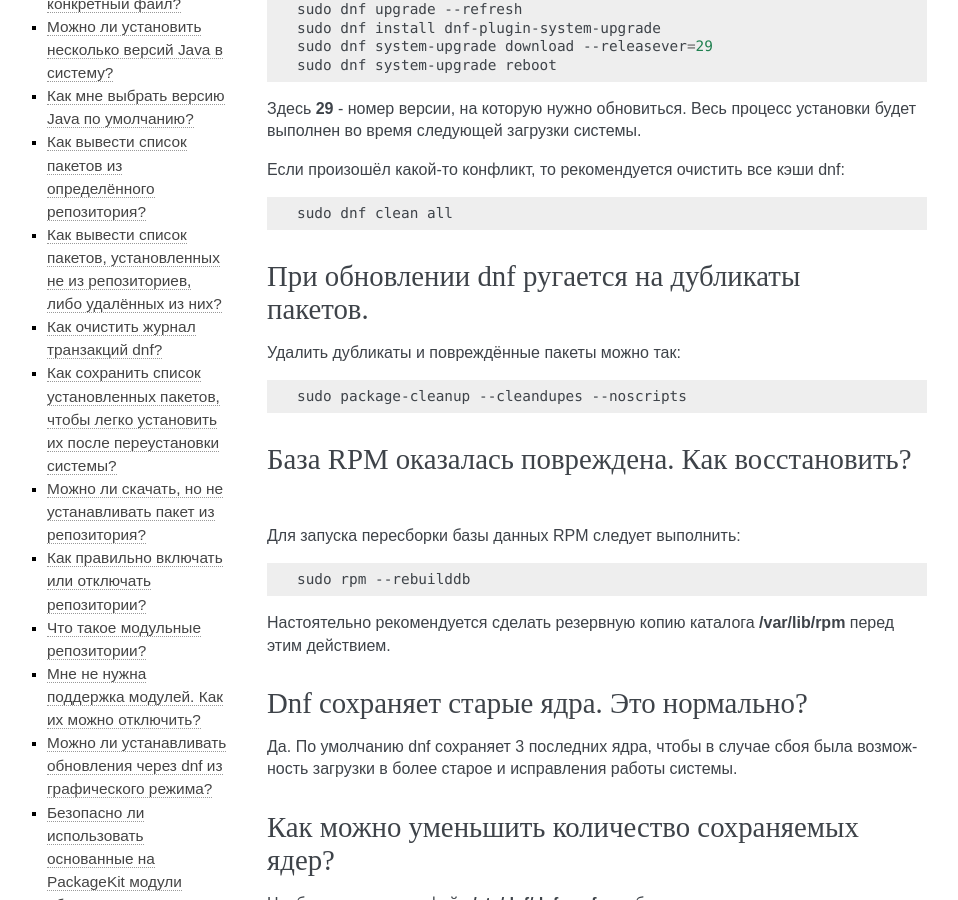
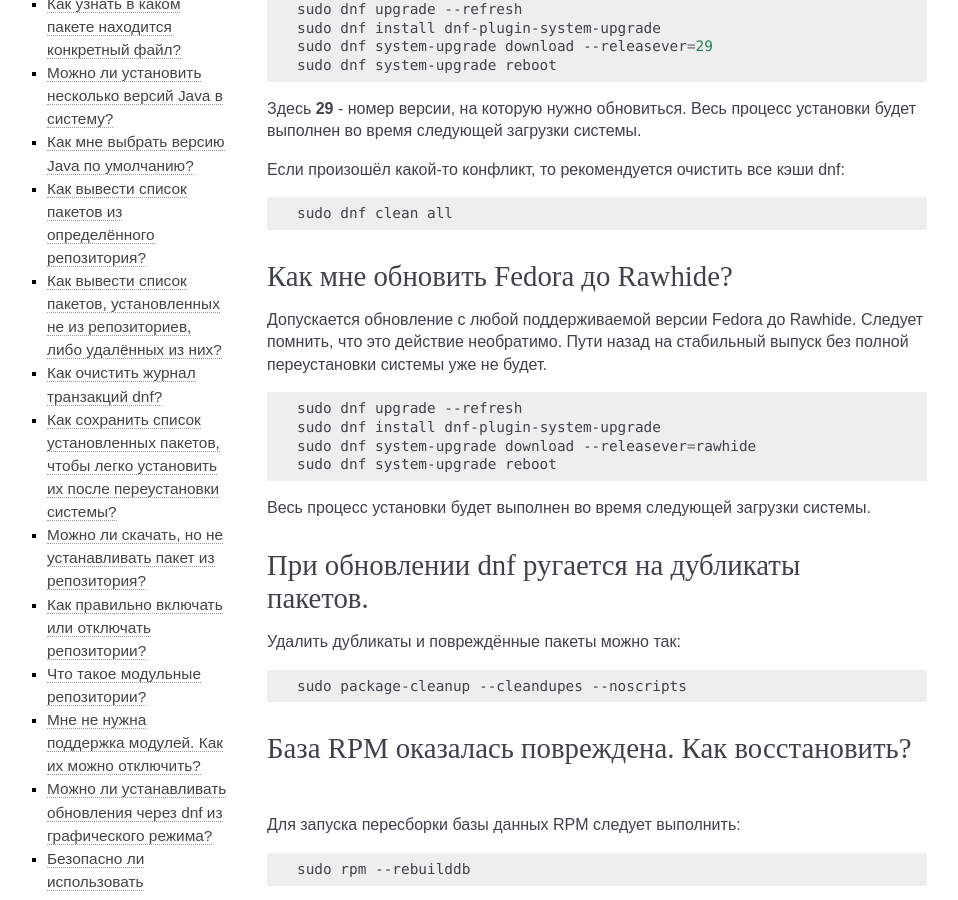
Before and after one commit to RussianFedora/FAQ, a Sphinx documentation site: the page built from source/package-manager.rst, in a window 1280 px wide and 900 px high, scrolled down 2566 px. Shown: the whole window, without its empty margins (153-1111 px from the left). Built offline with Sphinx 7.4.7, drawn with Linux system fonts in a browser that asks for light colours; some of the changed text lies outside the part shown.

Commit message:
Added question about upgrading current installation to Rawhide.

```diff
--- a/source/package-manager.rst
+++ b/source/package-manager.rst
@@ -141,6 +141,23 @@
 .. code-block:: bash
 
     sudo dnf clean all
+
+.. index:: upgrade, rawhide
+.. _dist-rawhide:
+
+Как мне обновить Fedora до Rawhide?
+===========================================
+
+Допускается обновление с любой поддерживаемой версии Fedora до Rawhide. Следует помнить, что это действие необратимо. Пути назад на стабильный выпуск без полной переустановки системы уже не будет.
+
+.. code-block:: bash
+
+    sudo dnf upgrade --refresh
+    sudo dnf install dnf-plugin-system-upgrade
+    sudo dnf system-upgrade download --releasever=rawhide
+    sudo dnf system-upgrade reboot
+
+Весь процесс установки будет выполнен во время следующей загрузки системы.
 
 .. index:: dnf, package error, ошибка обновления
 .. _dnf-duplicates:
```
